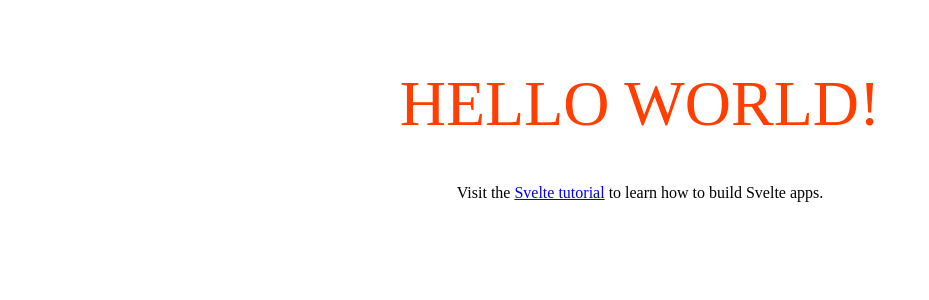
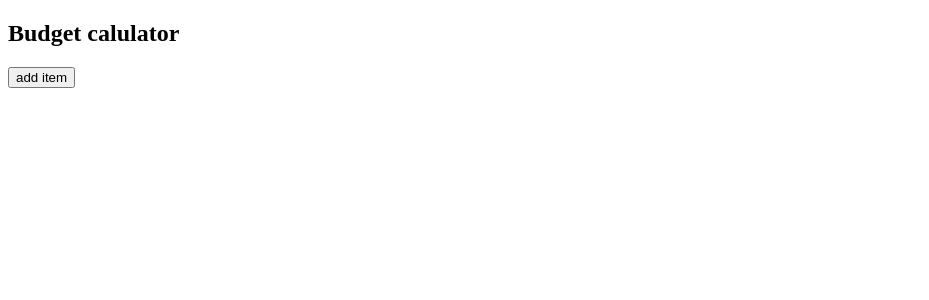
Before and after one commit to heloy07/Budget-calculator-svelte, a Svelte app: page / in a window 1280 px wide. Shown: the top 300 px of the page, without its empty margins (0-929 px from the left). Built offline with nearby package versions, Linux system fonts and the light colour scheme; the HTML template or start-up script is replaced by a standard one.

Commit message:
simple navbar

```diff
--- a/src/App.svelte
+++ b/src/App.svelte
@@ -1,32 +1,13 @@
 <script>
-	export let name;
+	import Navbar from './Navbar.svelte';
 </script>
 
 <main>
-	<h1>Hello {name}!</h1>
-	<i class="fas fa-home fa-5x"></i>
+	<Navbar />
 
-	<p>Visit the <a href="https://svelte.dev/tutorial">Svelte tutorial</a> to learn how to build Svelte apps.</p>
+
 </main>
 
 <style>
-	main {
-		text-align: center;
-		padding: 1em;
-		max-width: 240px;
-		margin: 0 auto;
-	}
 
-	h1 {
-		color: #ff3e00;
-		text-transform: uppercase;
-		font-size: 4em;
-		font-weight: 100;
-	}
-
-	@media (min-width: 640px) {
-		main {
-			max-width: none;
-		}
-	}
 </style>
--- /dev/null
+++ b/src/Navbar.svelte
@@ -0,0 +1,9 @@
+<nav class="nav">
+    <div class="nav-center">
+        <h1 class="nav-title">Budget calulator</h1>
+        <button type="button" class="nav-btn">
+            <i class="far fa-plus-square"></i>
+            add item
+        </button>
+    </div>
+</nav>
```
